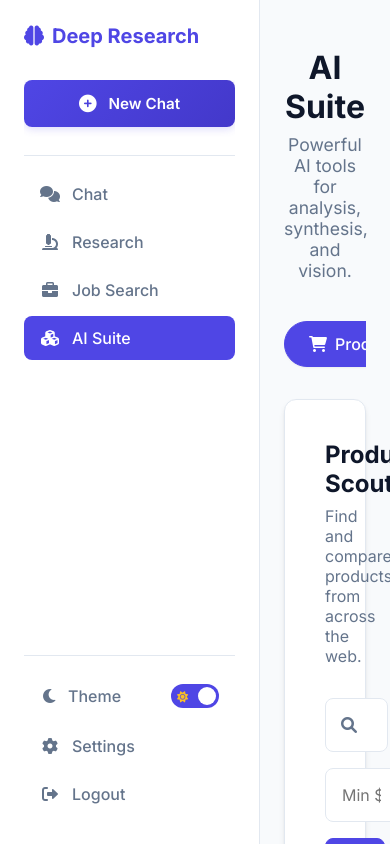
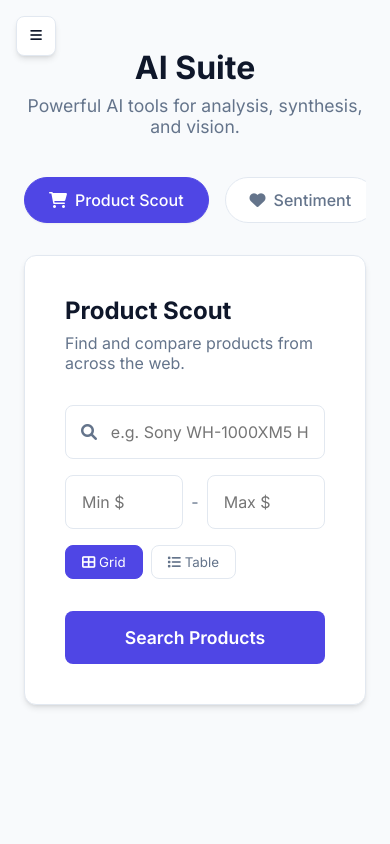
Before and after one commit to veerendra17788/DeepDive_AI, a FastAPI app: page /tools in a window 390 px wide. Run offline with FastAPI, Linux system fonts and the light colour scheme; some libraries are stand-ins or nearby versions.

Commit message:
Fix: Switch Render entry point to main.py and add cache busting

```diff
--- a/render.yaml
+++ b/render.yaml
@@ -4,7 +4,7 @@ services:
     env: python
     plan: free
     buildCommand: pip install --upgrade pip && pip install -r requirements.txt
-    startCommand: uvicorn app:app --host 0.0.0.0 --port $PORT
+    startCommand: uvicorn main:app --host 0.0.0.0 --port $PORT
     envVars:
       - key: PYTHON_VERSION
         value: 3.11.7
--- a/static/css/styles.css
+++ b/static/css/styles.css
@@ -68,6 +68,74 @@ body { background-color: var(--background); color: var(--text-main); height: 100
     background: var(--background);
     overflow: hidden;
     margin-left: 0; /* Reset for pages with sidebar */
+}
+
+/* Sidebar Responsive */
+@media (max-width: 768px) {
+    .app-container {
+        position: relative;
+    }
+
+    .sidebar {
+        position: fixed;
+        left: -280px;
+        top: 0;
+        height: 100%;
+        z-index: 1050;
+        transition: left 0.3s ease;
+        box-shadow: var(--shadow-lg);
+    }
+
+    .sidebar.active {
+        left: 0;
+    }
+
+    .sidebar-overlay {
+        display: none;
+        position: fixed;
+        top: 0;
+        left: 0;
+        width: 100%;
+        height: 100%;
+        background: rgba(0, 0, 0, 0.5);
+        z-index: 1040;
+        backdrop-filter: blur(2px);
+    }
+
+    .sidebar-overlay.active {
+        display: block;
+    }
+
+    .mobile-nav-toggle {
+        display: flex;
+        align-items: center;
+        justify-content: center;
+        position: fixed;
+        top: 1rem;
+        left: 1rem;
+        z-index: 1030;
+        background: var(--surface);
+        border: 1px solid var(--border);
+        color: var(--text-main);
+        width: 40px;
+        height: 40px;
+        border-radius: var(--radius-md);
+        box-shadow: var(--shadow-md);
+        cursor: pointer;
+    }
+
+    .main-content {
+        width: 100%;
+    }
+}
+
+@media (min-width: 769px) {
+    .mobile-nav-toggle {
+        display: none;
+    }
+    .sidebar-overlay {
+        display: none;
+    }
 }
 
 /* Auth Pages (Login/Register) */
--- a/templates/components/sidebar.html
+++ b/templates/components/sidebar.html
@@ -1,3 +1,9 @@
+<!-- Mobile Toggle & Overlay -->
+<div class="sidebar-overlay" onclick="toggleSidebar()"></div>
+<button class="mobile-nav-toggle" onclick="toggleSidebar()">
+    <i class="fas fa-bars"></i>
+</button>
+
 <aside class="sidebar">
     <div class="logo"><i class="fas fa-brain"></i> Deep Research</div>
     <nav id="history-nav" style="border-bottom: 1px solid var(--border); padding-bottom: 1rem; margin-bottom: 1rem; max-height: 30vh; overflow-y: auto;">
@@ -108,3 +114,19 @@
     border-color: #dc2626;
 }
 </style>
+
+<script>
+    function toggleSidebar() {
+        document.querySelector('.sidebar').classList.toggle('active');
+        document.querySelector('.sidebar-overlay').classList.toggle('active');
+    }
+
+    // Auto-close sidebar on link click (mobile)
+    document.querySelectorAll('.sidebar .nav-item').forEach(item => {
+        item.addEventListener('click', () => {
+            if (window.innerWidth <= 768) {
+                toggleSidebar();
+            }
+        });
+    });
+</script>
--- a/templates/layouts/base.html
+++ b/templates/layouts/base.html
@@ -4,7 +4,7 @@
     <meta charset="UTF-8">
     <meta name="viewport" content="width=device-width, initial-scale=1.0">
     <title>{% block title %}Deep Research AI{% endblock %}</title>
-    <link rel="stylesheet" href="/static/css/styles.css">
+    <link rel="stylesheet" href="/static/css/styles.css?v=2">
     <link rel="stylesheet" href="https://cdnjs.cloudflare.com/ajax/libs/font-awesome/6.0.0/css/all.min.css">
     <script src="/static/js/theme.js"></script>
     <script src="https://cdn.jsdelivr.net/npm/marked/marked.min.js"></script>
```
Also changed, not shown: templates/landing.html (+115 -1 lines).
